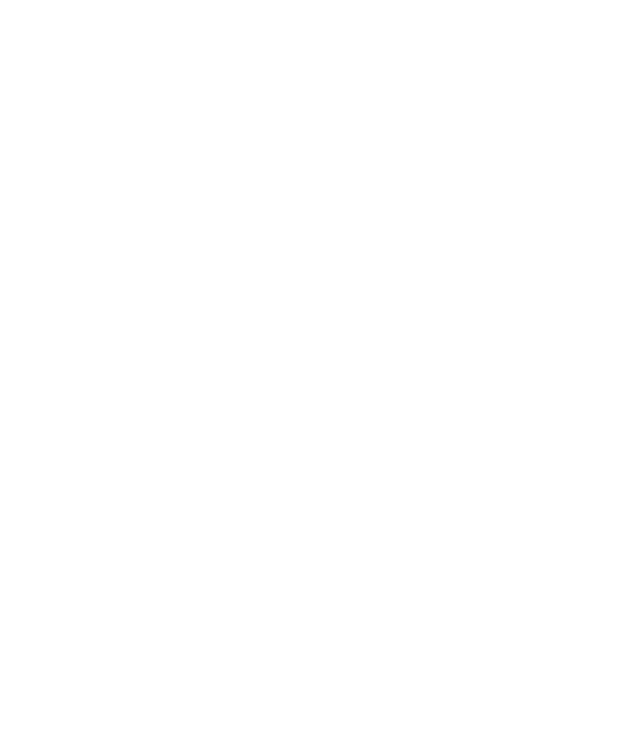
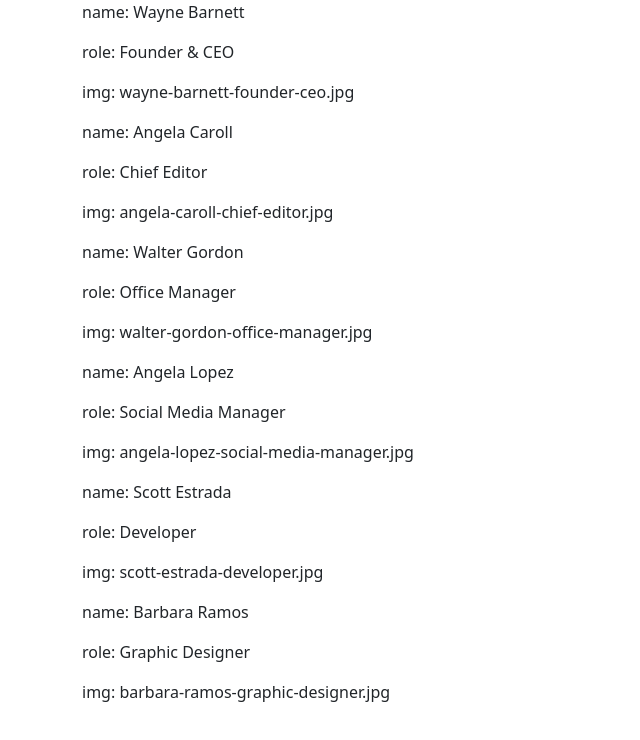
Before and after one commit to GianfrancoGhiani/js-our-team, a plain HTML site: page index.html in a window 1280 px wide. Shown: the whole page, without its empty margins (0-640 px from the left). Drawn offline with nearby package versions, Linux system fonts and the light colour scheme.

Commit message:
milestone 2

```diff
--- a/index.html
+++ b/index.html
@@ -11,8 +11,8 @@
     <title>Our Team</title>
 </head>
 <body>
-    <div class="container">
-        <img src="./img/" alt="">
+    <div id="container" class="container">
+
 
 
     </div>
--- a/js/script.js
+++ b/js/script.js
@@ -55,8 +55,11 @@ const ourTeam = [
     }
 
 ]
+const container = document.getElementById('container');
 for (let teamMate of ourTeam){
     for (let detail in teamMate){
-        console.log(detail+': '+teamMate[detail]);
+        const text = document.createElement('p');
+        text.innerText = `${detail}: ${teamMate[detail]}`;
+        container.append(text);
     }
 }
```
